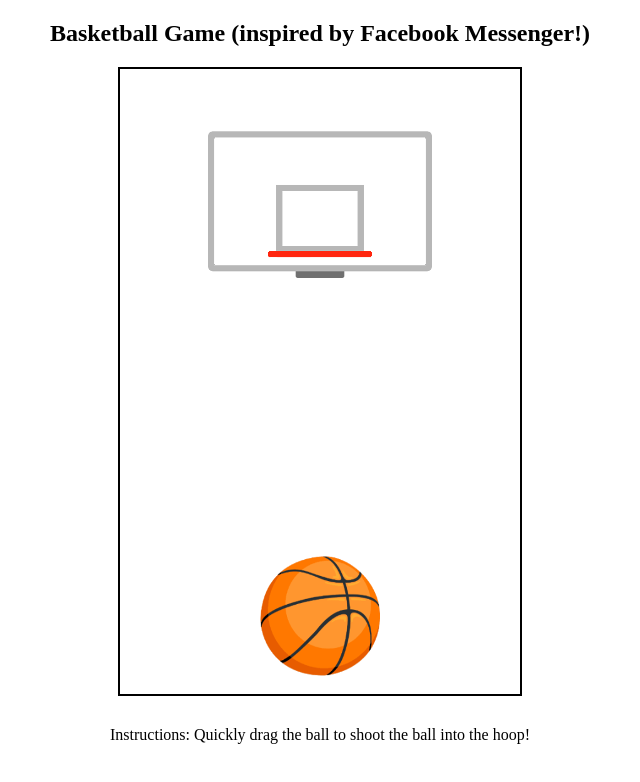
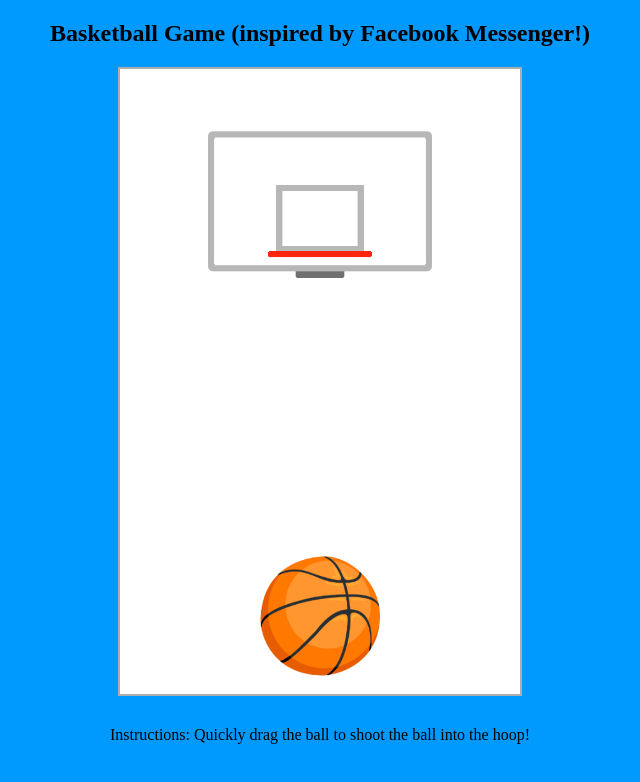
Before and after one commit to mateusmarqs/teste-front-game, a plain HTML site: page index.html in a window 1280 px wide. Shown: the whole page, without its empty margins (320-960 px from the left). Drawn offline with Linux system fonts and the light colour scheme; no server answers.

Commit message:
Alterado cor de fundo

```diff
--- a/index.html
+++ b/index.html
@@ -11,12 +11,13 @@
 			padding: 0 3vw;
 			box-sizing: border-box;
 			width: 100%;
+			background-color: #009aff;
 
         }
 				canvas {
 					padding: 0%;
 					margin: 0 auto;
-					border: 2px solid black;
+					border: 2px solid rgb(173, 173, 173);
 				}
 				span {
 					display: block;
@@ -246,7 +247,7 @@ function createBall() {
 		game.add.tween(ball.scale).from({x : 0.7, y : 0.7}, 100, Phaser.Easing.Linear.None, true, 0, 0, false);
 		game.physics.p2.enable(ball, false);
 		ball.body.setCircle(60); // NOTE: Goes from 60 to 36
-		ball.launched = false;
+		ball.launched = false;https://mateusmarqs.github.io/teste-front-game/
 		ball.isBelowHoop = false;
 	}
 }
```
